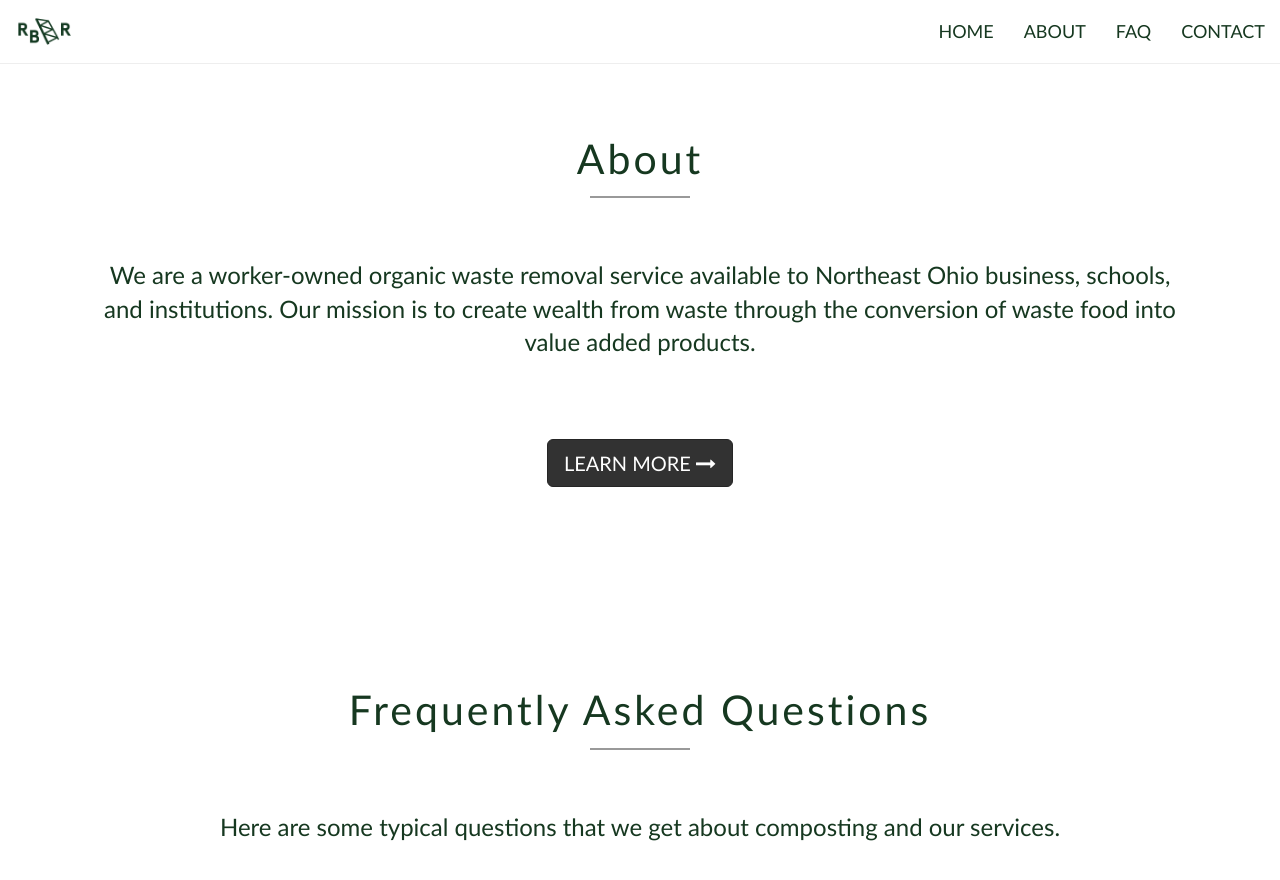
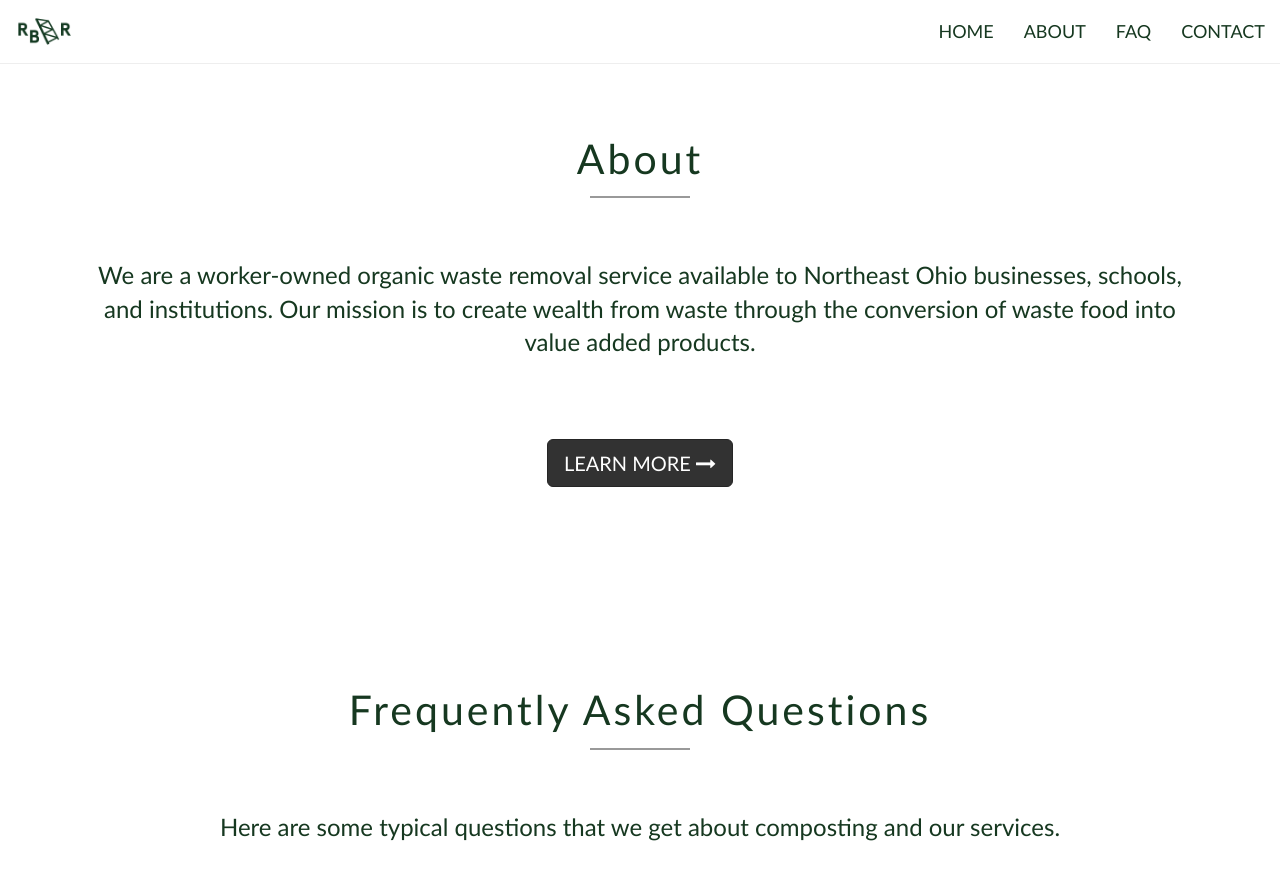
Before and after one commit to rbr-cleveland/rbr-cleveland.github.io, a Jekyll site: the page built from index.html, in a window 1280 px wide and 900 px high, scrolled down 914 px. Shown: the top 880 px of the window. Built offline with Jekyll 4.4.1, drawn with Linux system fonts in a browser that asks for light colours; nearby versions of some CDN libraries; comment, search, counter and statistics services are not loaded.

Commit message:
Updated sections.yml

```diff
--- a/_data/sections.yml
+++ b/_data/sections.yml
@@ -2,7 +2,7 @@ about:
   heading: About
   text: >
     We are a worker-owned organic waste removal service available
-    to Northeast Ohio business, schools, and institutions. Our mission
+    to Northeast Ohio businesses, schools, and institutions. Our mission
     is to create wealth from waste through the conversion of waste food
     into value added products.
 
```
